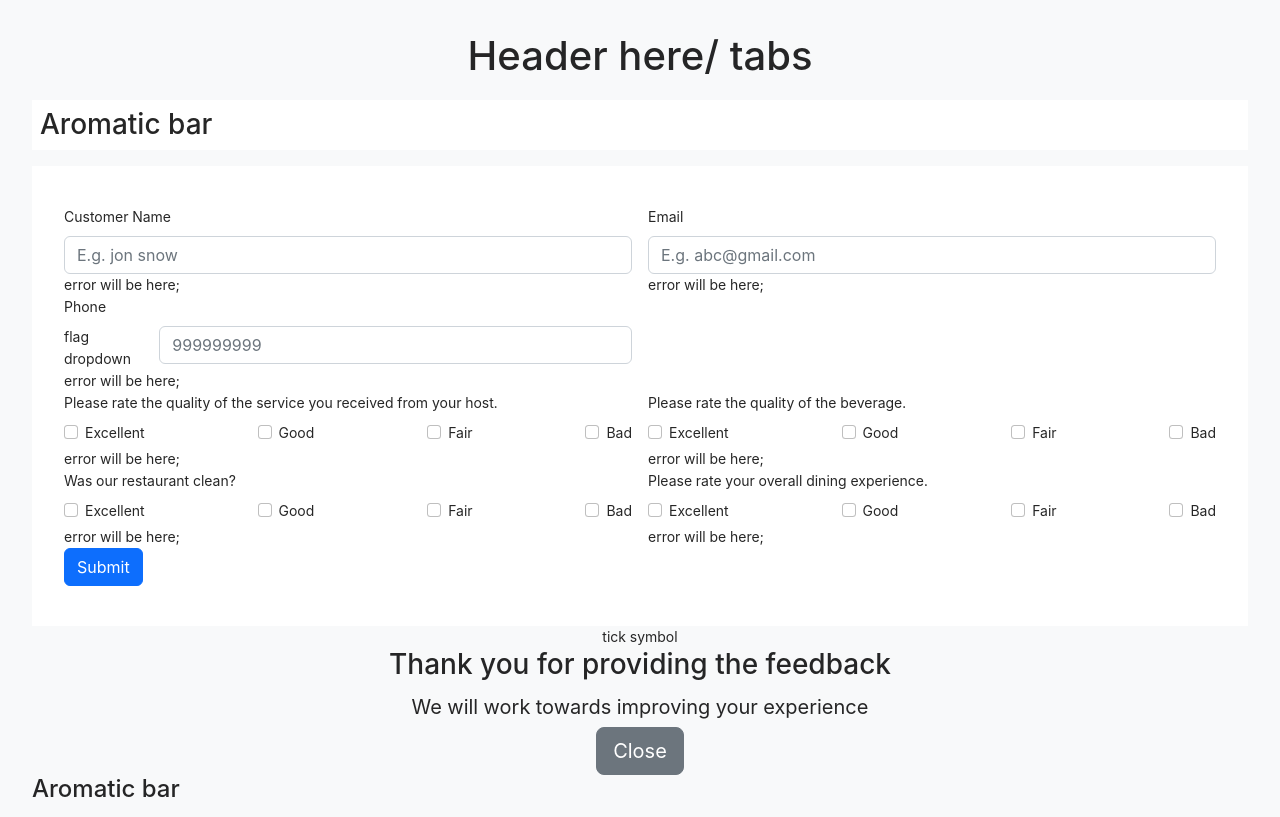
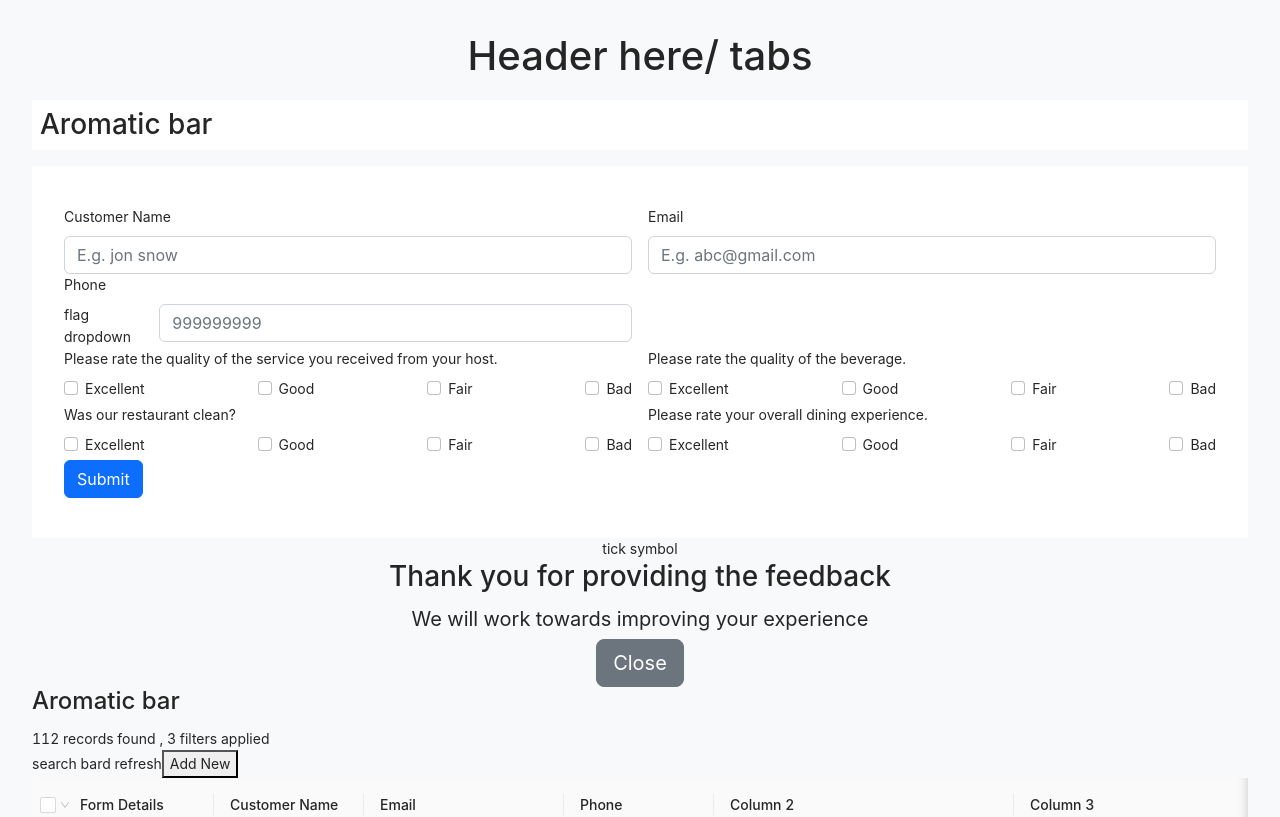
Before and after one commit to 808vita/react-form-n-table, a React (Create React App) app in the folder frontend/: page / in a window 1280 px wide. Shown: the top 817 px of the page. Built offline with nearby package versions, Linux system fonts and the light colour scheme.

Commit message:
form: states for values , errors with validation

```diff
--- a/frontend/src/components/FormLayout.js
+++ b/frontend/src/components/FormLayout.js
@@ -1,19 +1,23 @@
 import React from "react";
+import useForm from "../hooks/useForm";
 import FormSectionBottom from "./FormSectionBottom";
 import FormSectionTop from "./FormSectionTop";
 
 const FormLayout = () => {
-  const handleSubmit = (e) => {
-    e.preventDefault();
-    console.log(e.target);
-  };
+  const { handleSubmit, errors, handleChange, formValues } = useForm();
+
   return (
-    <form
-      className="bg-white pt-2 pb-2 needs-validation "
-      onSubmit={handleSubmit}
-    >
-      <FormSectionTop />
-      <FormSectionBottom />
+    <form className="bg-white pt-2 pb-2 " onSubmit={handleSubmit} noValidate>
+      <FormSectionTop
+        errors={errors}
+        handleChange={handleChange}
+        formValues={formValues}
+      />
+      <FormSectionBottom
+        errors={errors}
+        handleChange={handleChange}
+        formValues={formValues}
+      />
       <div className="col-auto">
         <button type="submit" className="btn btn-primary">
           Submit
--- a/frontend/src/components/FormQuestion.js
+++ b/frontend/src/components/FormQuestion.js
@@ -1,6 +1,6 @@
 import React, { useState, useEffect } from "react";
 
-const FormQuestion = () => {
+const FormQuestion = ({ quesType, handleChange, errors }) => {
   const [trackCheckBox, setTrackCheckBox] = useState({
     Excellent: false,
     Good: false,
@@ -27,6 +27,7 @@
     if (!selected) {
       return;
     }
+    handleChange({ target: { name: quesType, value: selected } });
     console.log(selected);
   }, [selected]);
 
@@ -74,7 +75,7 @@
           <label className="form-check-label">Bad</label>
         </div>
       </div>
-      <div>error will be here;</div>
+      <div>{errors[quesType] && <p>{errors[quesType]}</p>}</div>
     </>
   );
 };
--- a/frontend/src/components/FormSectionBottom.js
+++ b/frontend/src/components/FormSectionBottom.js
@@ -1,7 +1,7 @@
 import React from "react";
 import FormQuestion from "./FormQuestion";
 
-const FormSectionBottom = () => {
+const FormSectionBottom = ({ errors, handleChange, formValues }) => {
   return (
     <div className="row g-3">
       {/* //left section  ques*/}
@@ -10,20 +10,28 @@
         <div className="row g-3">
           {/* <FormQuestion /> */}
           <div className="col-md-12">
-            <label htmlFor="inputRateQuality" className="form-label">
+            <label htmlFor="inputRateService" className="form-label">
               Please rate the quality of the service you received from your
               host.
             </label>
-            <FormQuestion />
+            <FormQuestion
+              quesType={"rateService"}
+              handleChange={handleChange}
+              errors={errors}
+            />
           </div>
         </div>
         {/* resClean */}
         <div className="row g-3">
           <div className="col-md-12">
-            <label htmlFor="inputRateQuality" className="form-label">
+            <label htmlFor="inputRateClean" className="form-label">
               Was our restaurant clean?
             </label>
-            <FormQuestion />
+            <FormQuestion
+              quesType={"rateClean"}
+              handleChange={handleChange}
+              errors={errors}
+            />
           </div>
         </div>
       </div>
@@ -32,19 +40,27 @@
         {/* rateQuality */}
         <div className="row g-3">
           <div className="col-md-12">
-            <label htmlFor="inputRateQuality" className="form-label">
+            <label htmlFor="inputRateBeverage" className="form-label">
               Please rate the quality of the beverage.
             </label>
-            <FormQuestion />
+            <FormQuestion
+              quesType={"rateBeverage"}
+              handleChange={handleChange}
+              errors={errors}
+            />
           </div>
         </div>
         {/* resClean */}
         <div className="row g-3">
           <div className="col-md-12">
-            <label htmlFor="inputRateQuality" className="form-label">
+            <label htmlFor="inputRateExp" className="form-label">
               Please rate your overall dining experience.
             </label>
-            <FormQuestion />
+            <FormQuestion
+              quesType={"rateExp"}
+              handleChange={handleChange}
+              errors={errors}
+            />
           </div>
         </div>
       </div>
--- a/frontend/src/components/FormSectionTop.js
+++ b/frontend/src/components/FormSectionTop.js
@@ -1,6 +1,6 @@
-import React from "react";
+import React, { useEffect } from "react";
 
-const FormSectionTop = () => {
+const FormSectionTop = ({ errors, handleChange, formValues }) => {
   return (
     <div className="row g-3">
       {/* //left section  */}
@@ -17,8 +17,10 @@
               placeholder="E.g. jon snow"
               name="customerName"
               required
+              onChange={handleChange}
+              value={formValues.customerName}
             />
-            <div>error will be here;</div>
+            <div>{errors?.customerName && <p>{errors?.customerName}</p>}</div>
           </div>
         </div>
         {/* phone */}
@@ -37,13 +39,15 @@
                   type="number"
                   className="form-control"
                   placeholder="999999999"
-                  name="phoneNumber"
+                  name="phone"
                   required
+                  onChange={handleChange}
+                  value={formValues.phone}
                 />
               </div>
             </div>
 
-            <div>error will be here;</div>
+            <div>{errors?.phone && <p>{errors?.phone}</p>}</div>
           </div>
         </div>
       </div>
@@ -61,8 +65,10 @@
               placeholder="E.g. abc@gmail.com"
               name="email"
               required
+              onChange={handleChange}
+              value={formValues.email}
             />
-            <div>error will be here;</div>
+            <div>{errors?.email && <p>{errors?.email}</p>}</div>
           </div>
         </div>
       </div>
--- a/frontend/src/hooks/useForm.js
+++ b/frontend/src/hooks/useForm.js
@@ -1,4 +1,5 @@
 import { useState, useEffect } from "react";
+import validateInfo from "../utils/FormValidate";
 
 const useForm = () => {
   const [formValues, setFormValues] = useState({
@@ -12,7 +13,7 @@
     rateExp: "",
   });
 
-  const [errors, setErrors] = useState([]);
+  const [errors, setErrors] = useState({});
 
   const [submitting, setSubmitting] = useState(false);
 
@@ -28,16 +29,22 @@
   const handleSubmit = (e) => {
     e.preventDefault();
     // set errors if validations fails setErrors(validate(values));
+    setErrors(validateInfo(formValues));
     setSubmitting(true);
   };
 
   useEffect(() => {
-    if (Object.keys(errors).length === 0 && isSubmitting) {
+    if (Object.keys(errors).length === 0 && submitting) {
       //  api call , set local storage & navigate
     }
-  }, [errors]);
+  }, [errors, submitting]);
 
-  return { handleChange, handleSubmit, values, errors };
+  useEffect(() => {
+    console.log(errors);
+    console.log(formValues);
+  }, [formValues, errors]);
+
+  return { handleChange, handleSubmit, formValues, errors };
 };
 
 export default useForm;
--- /dev/null
+++ b/frontend/src/utils/FormValidate.js
@@ -0,0 +1,30 @@
+export default function validateInfo(values) {
+  let errors = {};
+
+  if (!values.customerName) {
+    errors.customerName = "Customer Name required";
+  }
+
+  if (!values.email) {
+    errors.email = "Email required";
+  } else if (!/\S+@\S+\.\S+/.test(values.email)) {
+    errors.email = "Email address is invalid";
+  }
+  if (!values.phone) {
+    errors.phone = "Phone Number is required";
+  } else if (values.phone.length < 10 || values.phone.length > 10) {
+    errors.phone = "Phone Number needs to be 10 characters";
+  }
+
+  const forQuesValidation = (ques, values) => {
+    //gets errors variable outside of scope
+    if (!values[ques]) {
+      errors[ques] = "Requires a selection";
+    }
+  };
+
+  const questions = ["rateService", "rateClean", "rateBeverage", "rateExp"];
+  questions.map((ques) => forQuesValidation(ques, values));
+
+  return errors;
+}
```
Also changed, not shown: frontend/src/utils/LoadData.js (added).
